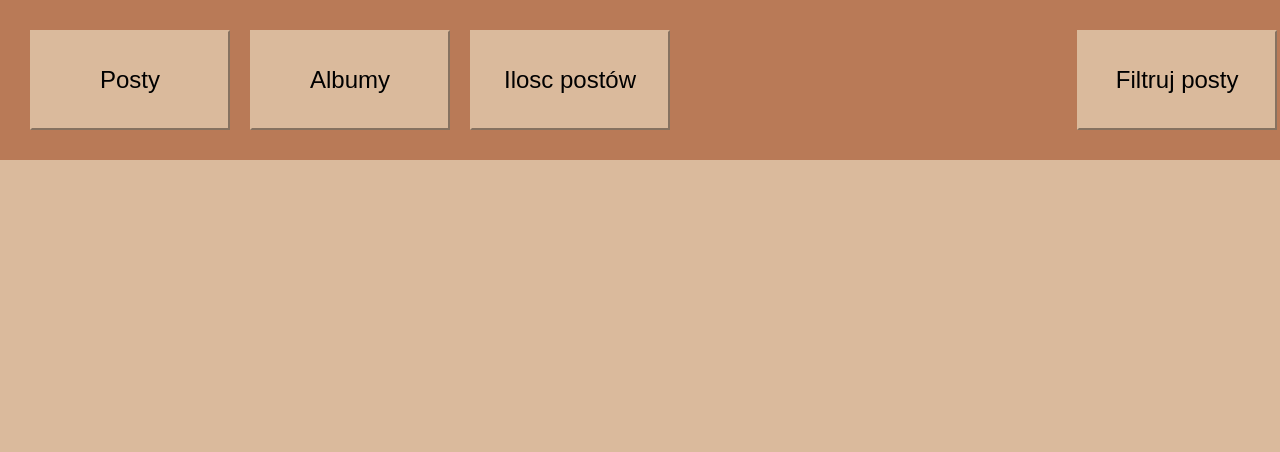
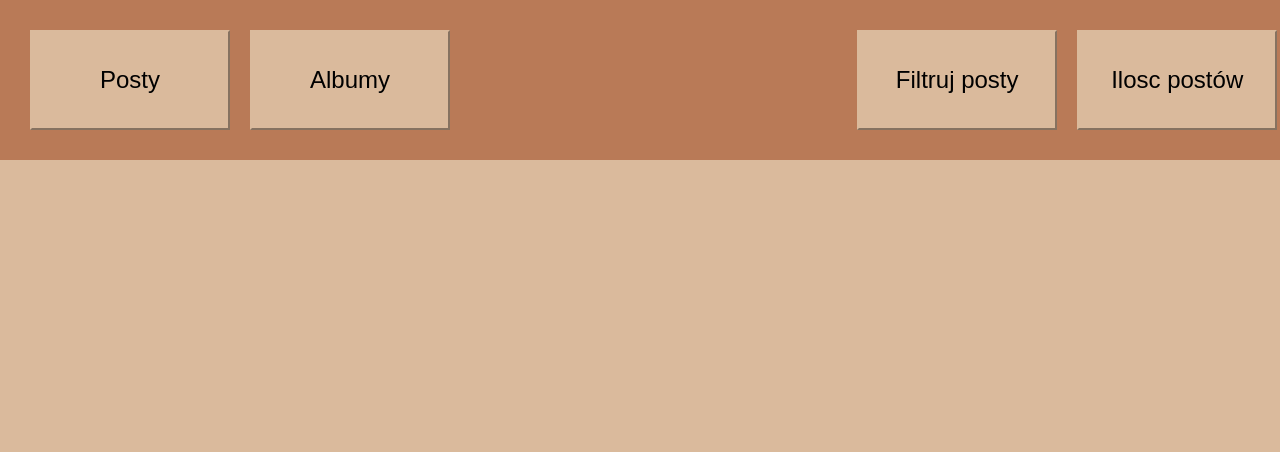
Before and after one commit to JK1234123/Projekt_Technologie_Internetowe, a plain HTML site: page index.html in a window 1280 px wide. Shown: the top 452 px of the page. Drawn offline with Linux system fonts and the light colour scheme; no server answers.

Commit message:
Update style.css

```diff
--- a/style.css
+++ b/style.css
@@ -33,6 +33,9 @@
 	margin-left:860px;
 	margin-top:60px;
 }
+#postyapi {
+	float:right;
+}
 #filtr {
 	float:right;
 }
```
